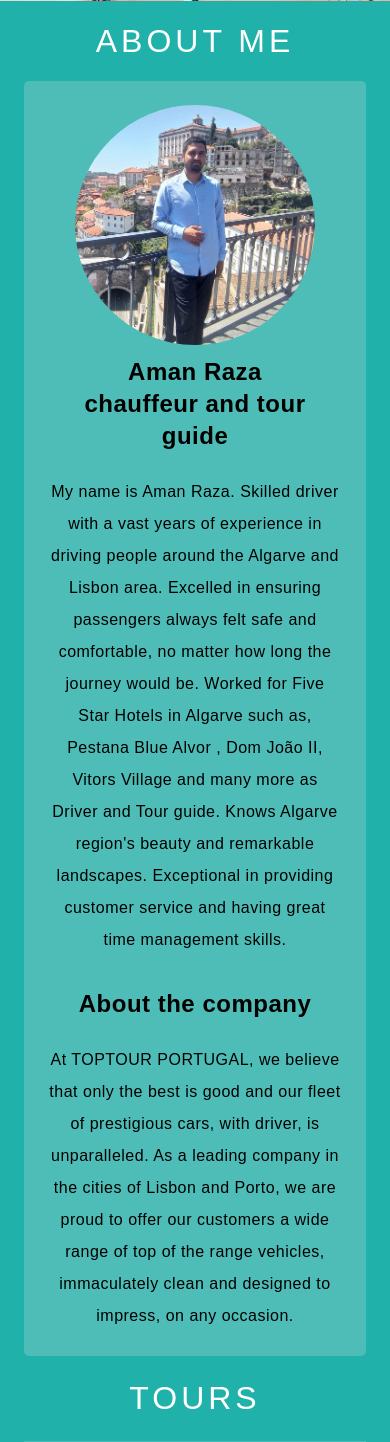
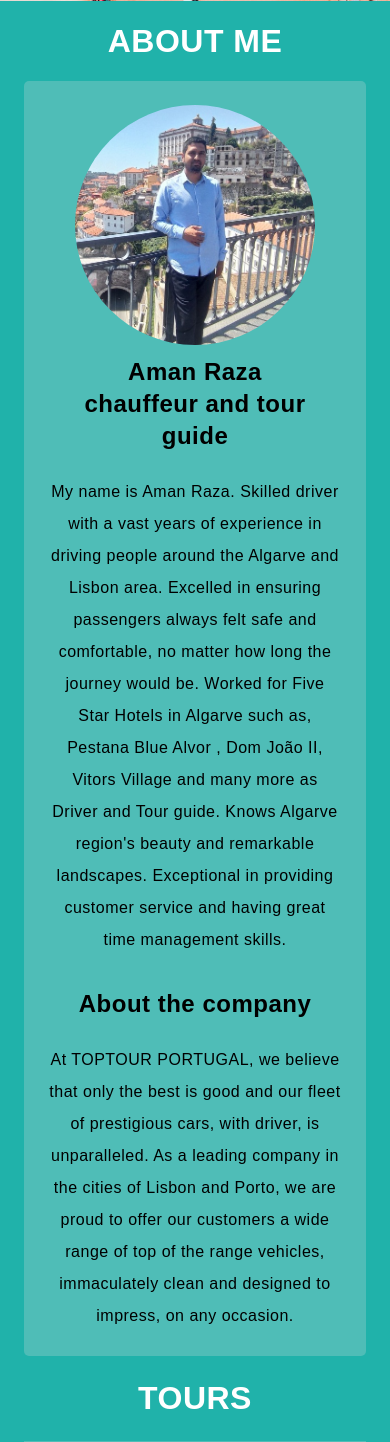
Before and after one commit to asephkhan/aman-personal-website, a PHP site: page /home.html in a window 390 px wide. Shown: the part 843-2285 px from the top of the page. Run offline with PHP 8.4, Linux system fonts and the light colour scheme.

Commit message:
changed navlinks background color and made h1 boder

```diff
--- a/styles.css
+++ b/styles.css
@@ -60,8 +60,8 @@ nav {
 
 h1 {
 
-  font-weight: lighter;
-  letter-spacing: 4px;
+  font-weight: bold;
+  /* letter-spacing: 1px; */
   text-transform: uppercase;
   color: #fff;
   text-decoration: none;
@@ -90,7 +90,7 @@ h1 {
     right: 0px;
     top: 10vh;
     height: 75vh;
-    background-color: rgb(79, 189, 183);
+    background-color: lightseagreen;
     color: #ffff;
     display: flex;
     flex-direction: column;
@@ -156,7 +156,7 @@ nav {
 #hero {
   background-image: url("./images/shrey-kanabar-wha-FXTtyok-unsplash.jpg");
   background-size: auto 100vh;
-  background-repeat: no-repeat;
+  /* background-repeat: no-repeat; */
   height: 100vh;
   text-transform: uppercase;
 }
```
